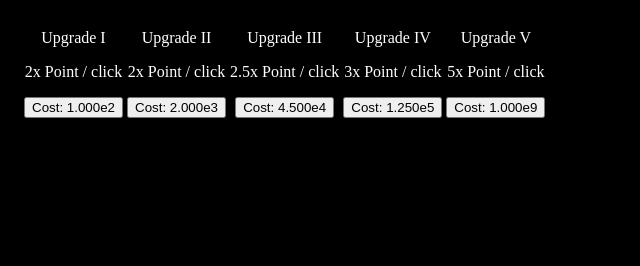
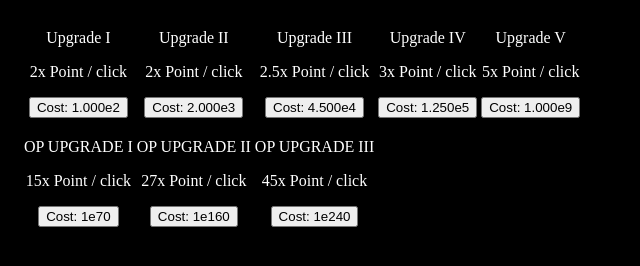
Before and after one commit to Tommy1111112/PointGame, a plain HTML site: page index.html in a window 1280 px wide. Shown: the part 216-482 px from the top of the page, without its empty margins (0-640 px from the left). Drawn offline with Linux system fonts and the light colour scheme.

Commit message:
Add files via upload

```diff
--- a/index.html
+++ b/index.html
@@ -57,7 +57,23 @@
 
 
           </tr>
-
+			<tr>
+			<td>
+              <p id="NUMUPG6TITLE">OP UPGRADE I</p>
+              <p id="NUMUPG6TEXT">15x Point / click</p>
+              <button id="BuyButton6" onclick="BuyUpgrade(6)">Cost: <span id="COSTUPG6">1e70</span></button>
+            </td>
+			<td>
+              <p id="NUMUPG7TITLE">OP UPGRADE II</p>
+              <p id="NUMUPG7TEXT">27x Point / click</p>
+              <button id="BuyButton7" onclick="BuyUpgrade(7)">Cost: <span id="COSTUPG7">1e160</span></button>
+			</td>
+			<td>
+              <p id="NUMUPG8TITLE">OP UPGRADE III</p>
+              <p id="NUMUPG8TEXT">45x Point / click</p>
+              <button id="BuyButton8" onclick="BuyUpgrade(8)">Cost: <span id="COSTUPG8">1e240</span></button>
+			</td>
+			</tr>
 
           <!-- Add more upgrade rows here as needed -->
         </table>
--- a/script.js
+++ b/script.js
@@ -2,6 +2,7 @@
 
 let NUM = new ExpantaNum(10);
 let NUMPC = new ExpantaNum(1);
+let PG = true;
 
 let upgrades = [
   {
@@ -11,7 +12,7 @@ let upgrades = [
     cost: new ExpantaNum(100),
     effect: new ExpantaNum(1),
     level: new ExpantaNum(0),
-    costMultiplier: new ExpantaNum(3),
+    costMultiplier: new ExpantaNum(5),
     effectMultiplier: new ExpantaNum(2)
   },
   {
@@ -21,7 +22,7 @@ let upgrades = [
     cost: new ExpantaNum(2000),
     effect: new ExpantaNum(1),
     level: new ExpantaNum(0),
-    costMultiplier: new ExpantaNum(3.5),
+    costMultiplier: new ExpantaNum(7),
     effectMultiplier: new ExpantaNum(2)
   },
   {
@@ -31,7 +32,7 @@ let upgrades = [
     cost: new ExpantaNum(45000),
     effect: new ExpantaNum(1),
     level: new ExpantaNum(0),
-    costMultiplier: new ExpantaNum(5),
+    costMultiplier: new ExpantaNum(9),
     effectMultiplier: new ExpantaNum(2.5)
   },
   {
@@ -41,7 +42,7 @@ let upgrades = [
     cost: new ExpantaNum(125000),
     effect: new ExpantaNum(1),
     level: new ExpantaNum(0),
-    costMultiplier: new ExpantaNum(7.5),
+    costMultiplier: new ExpantaNum(11),
     effectMultiplier: new ExpantaNum(3)
   },
   {
@@ -51,9 +52,39 @@ let upgrades = [
     cost: new ExpantaNum(1e9),
     effect: new ExpantaNum(1),
     level: new ExpantaNum(0),
-    costMultiplier: new ExpantaNum(10),
+    costMultiplier: new ExpantaNum(13),
     effectMultiplier: new ExpantaNum(3)
-  }
+  },
+  {
+    id: 6,
+    title: "OP UPGRADE I",
+    description: "15x Point",
+    cost: new ExpantaNum(1e70),
+    effect: new ExpantaNum(1),
+    level: new ExpantaNum(0),
+    costMultiplier: new ExpantaNum(1e7),
+    effectMultiplier: new ExpantaNum(15)
+  },
+  {
+    id: 7,
+    title: "OP UPGRADE II",
+    description: "27x Point",
+    cost: new ExpantaNum(1e160),
+    effect: new ExpantaNum(1),
+    level: new ExpantaNum(0),
+    costMultiplier: new ExpantaNum(1e15),
+    effectMultiplier: new ExpantaNum(27)
+  },
+  {
+    id: 8,
+    title: "OP UPGRADE III",
+    description: "45x Point",
+    cost: new ExpantaNum(1e240),
+    effect: new ExpantaNum(1),
+    level: new ExpantaNum(0),
+    costMultiplier: new ExpantaNum(1e70),
+    effectMultiplier: new ExpantaNum(45)
+  },
 ];
 
 let ultraUpgrades = [
@@ -210,6 +241,7 @@ function UpdateUltraUpgradeText(ultraUpgrade) {
   }
 }
 
+
 UpdateNUMTEXT();
 for (let i = 0; i < upgrades.length; i++) {
     UpdateUpgradeText(upgrades[i]);
```
